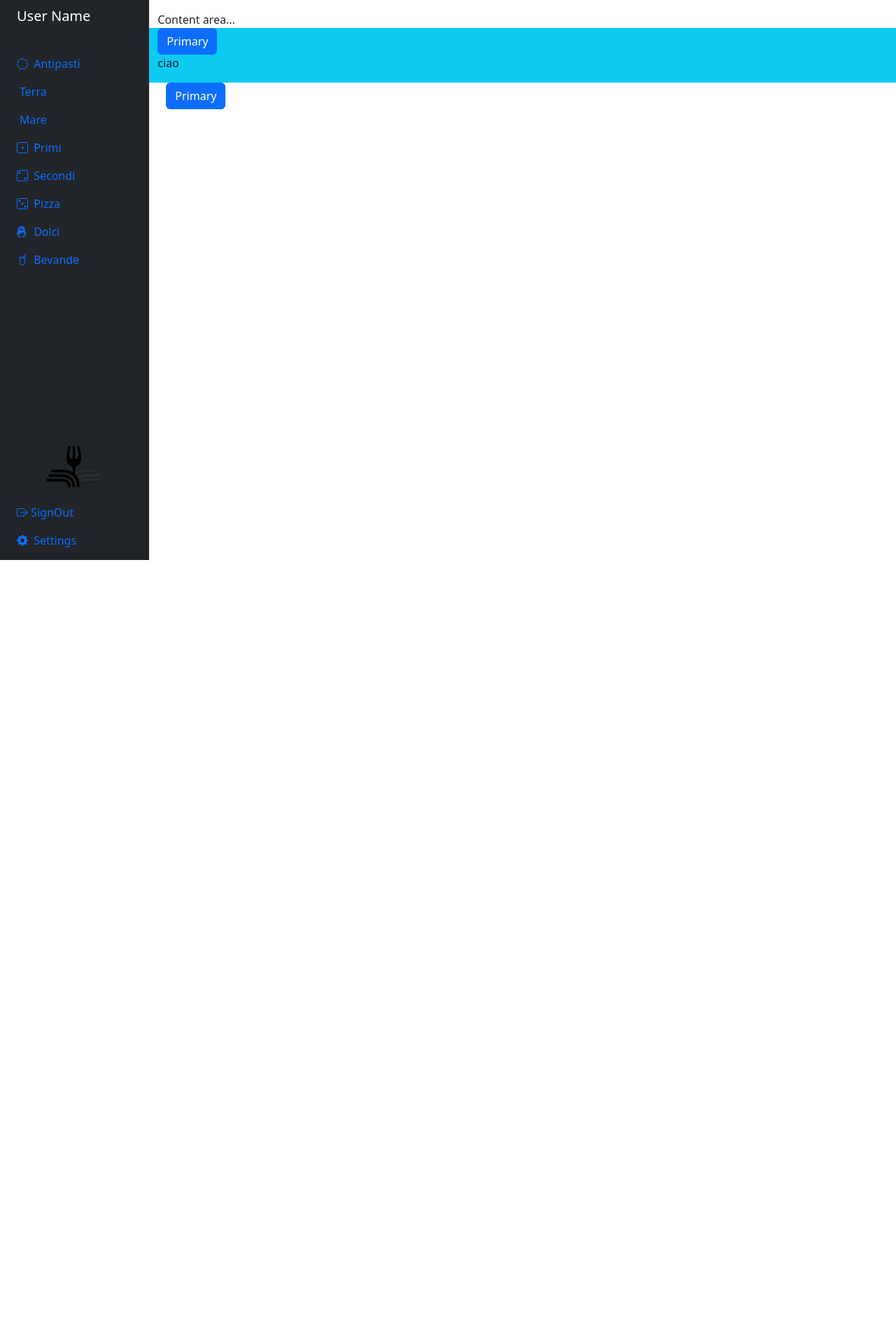
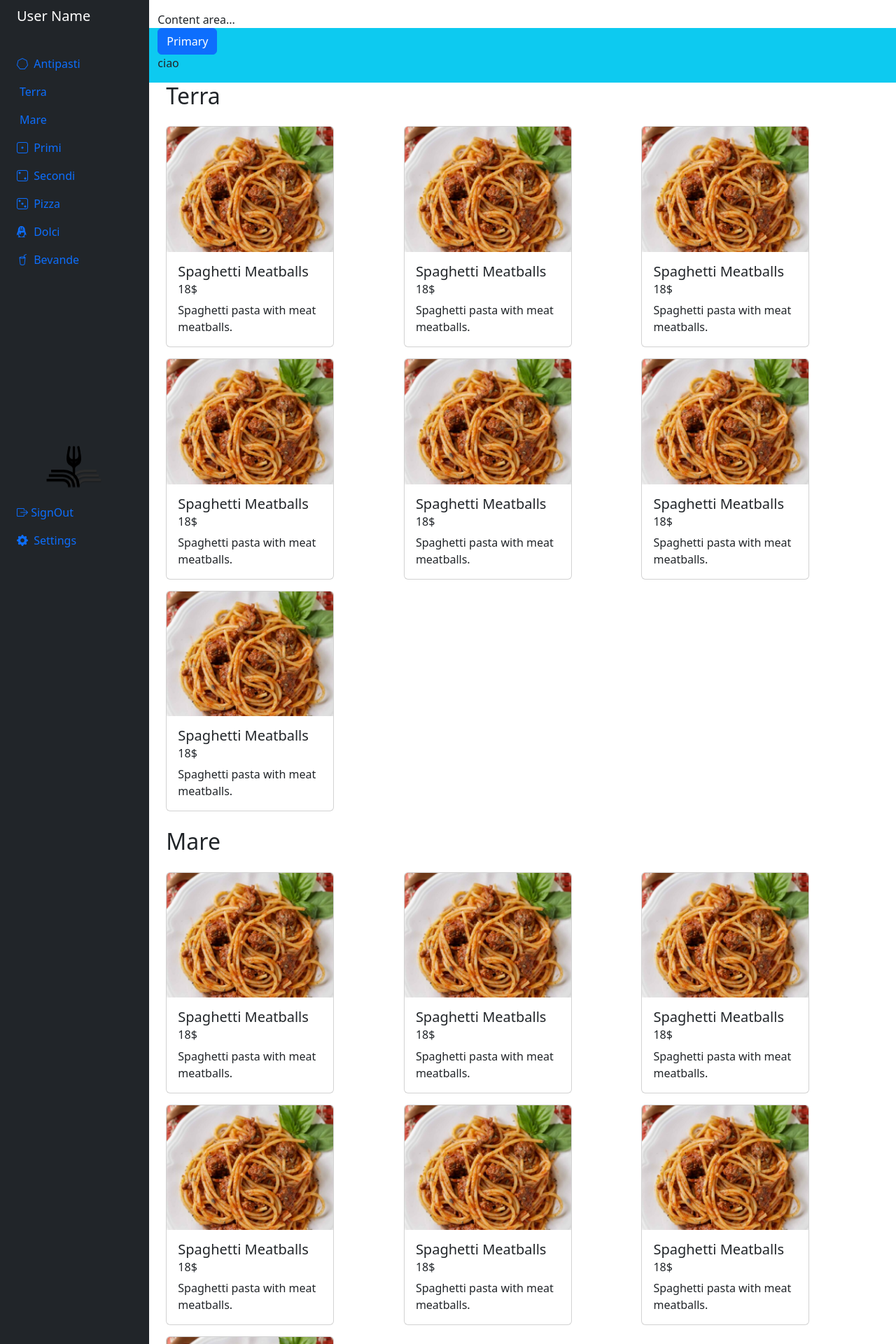
Before and after one commit to marcon21/bookeat, a React (Vite) app in the folder frontend/: page /menu in a window 1280 px wide. Shown: the top 1920 px of the page at 70% size. Before the commit the page ends 800 px from the top, so only its background shows below. Built offline with nearby package versions, Linux system fonts and the light colour scheme.

Commit message:
created section and item components, testing visualization

```diff
--- /dev/null
+++ b/frontend/src/components/MenuItem.jsx
@@ -0,0 +1,13 @@
+export default function MenuItem() {
+    return (
+        <div className="card" style={{width: 15 + 'em'}}>
+            <img src="/plate.jpg" className="card-img-top" alt="..." />
+                <div className="card-body">
+                    <h5 className="card-title">Spaghetti Meatballs</h5>
+                    <h6 className="card-subtitle mb-2 text-body-secondary">18$</h6>
+                    <p className="card-text">Spaghetti pasta with meat meatballs.</p>
+                    {/* <a href="#" className="btn btn-primary">Go somewhere</a> */}
+                </div>
+        </div>
+    )
+}
--- /dev/null
+++ b/frontend/src/components/MenuSections.jsx
@@ -0,0 +1,61 @@
+import MenuItem from "./MenuItem"
+
+export default function MenuSections() {
+    return (
+        <>
+        <div className="row">
+            <h2>Terra</h2>
+            <div className="row">
+                <div className="col mt-3">
+                    <MenuItem />
+                </div>
+                <div className="col mt-3">
+                    <MenuItem />
+                </div>
+                <div className="col mt-3">
+                    <MenuItem />
+                </div>
+                <div className="col mt-3">
+                    <MenuItem />
+                </div>
+                <div className="col mt-3">
+                    <MenuItem />
+                </div>
+                <div className="col mt-3">
+                    <MenuItem />
+                </div>
+                <div className="col mt-3">
+                    <MenuItem />
+                </div>
+            </div>
+        </div>
+        <br />
+        <div className="row">
+            <h2>Mare</h2>
+            <div className="row">
+                <div className="col mt-3">
+                    <MenuItem />
+                </div>
+                <div className="col mt-3">
+                    <MenuItem />
+                </div>
+                <div className="col mt-3">
+                    <MenuItem />
+                </div>
+                <div className="col mt-3">
+                    <MenuItem />
+                </div>
+                <div className="col mt-3">
+                    <MenuItem />
+                </div>
+                <div className="col mt-3">
+                    <MenuItem />
+                </div>
+                <div className="col mt-3">
+                    <MenuItem />
+                </div>
+            </div>
+        </div>
+        </>
+    )
+}
--- a/frontend/src/routes/menuRoute.jsx
+++ b/frontend/src/routes/menuRoute.jsx
@@ -1,4 +1,5 @@
 import LateralBar from "../components/LateralBar";
+import MenuSections from "../components/MenuSections";
 
 
 export default function MenuRoute() {
@@ -25,11 +26,8 @@ export default function MenuRoute() {
                         </div>
                     </div>
 
-                    <div className="container-fluid row">
-                        <div className="sticky">
-                            {/*Menu Body*/}
-                            <button type="button" className="btn btn-primary">Primary</button>
-                        </div>
+                    <div className="container-fluid">
+                        <MenuSections />
                     </div>
                 </div>
 
```
Also changed, not shown: frontend/public/plate.jpg (added).
